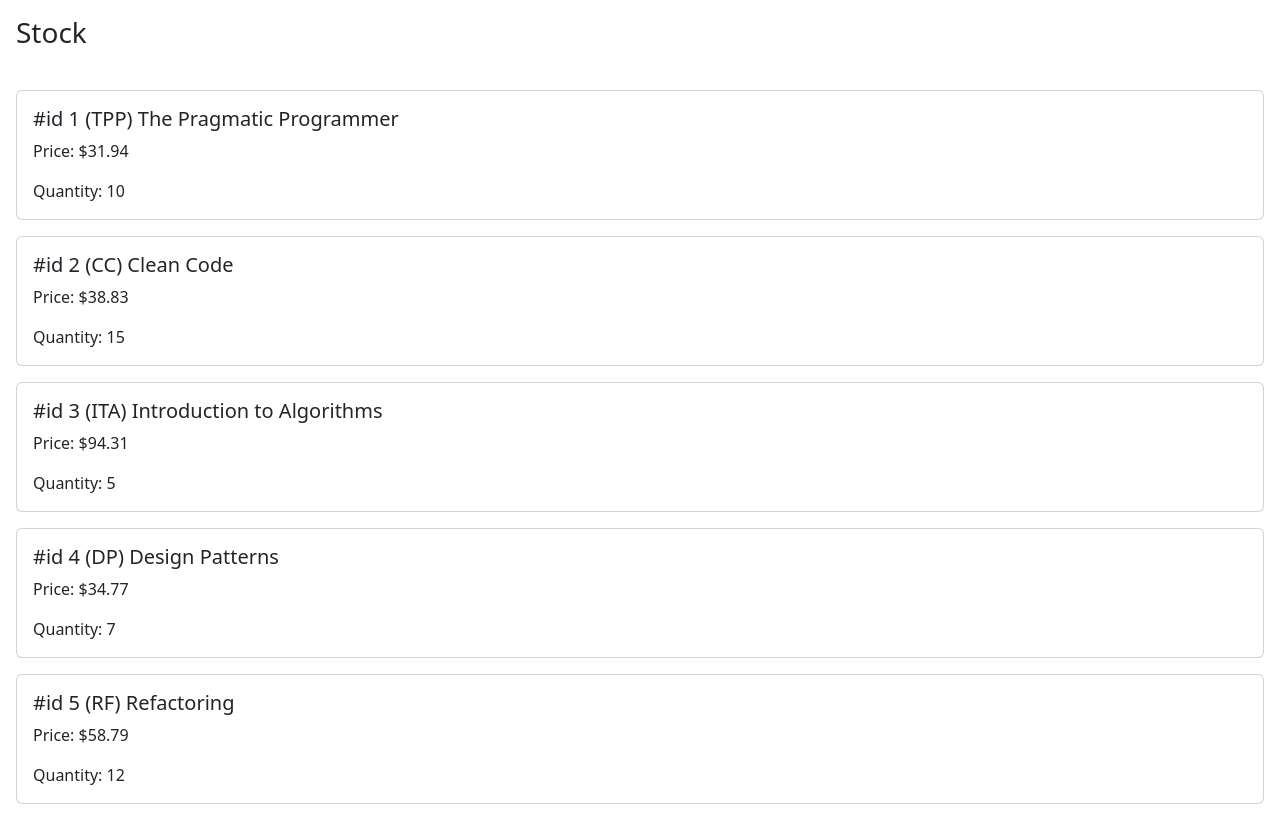
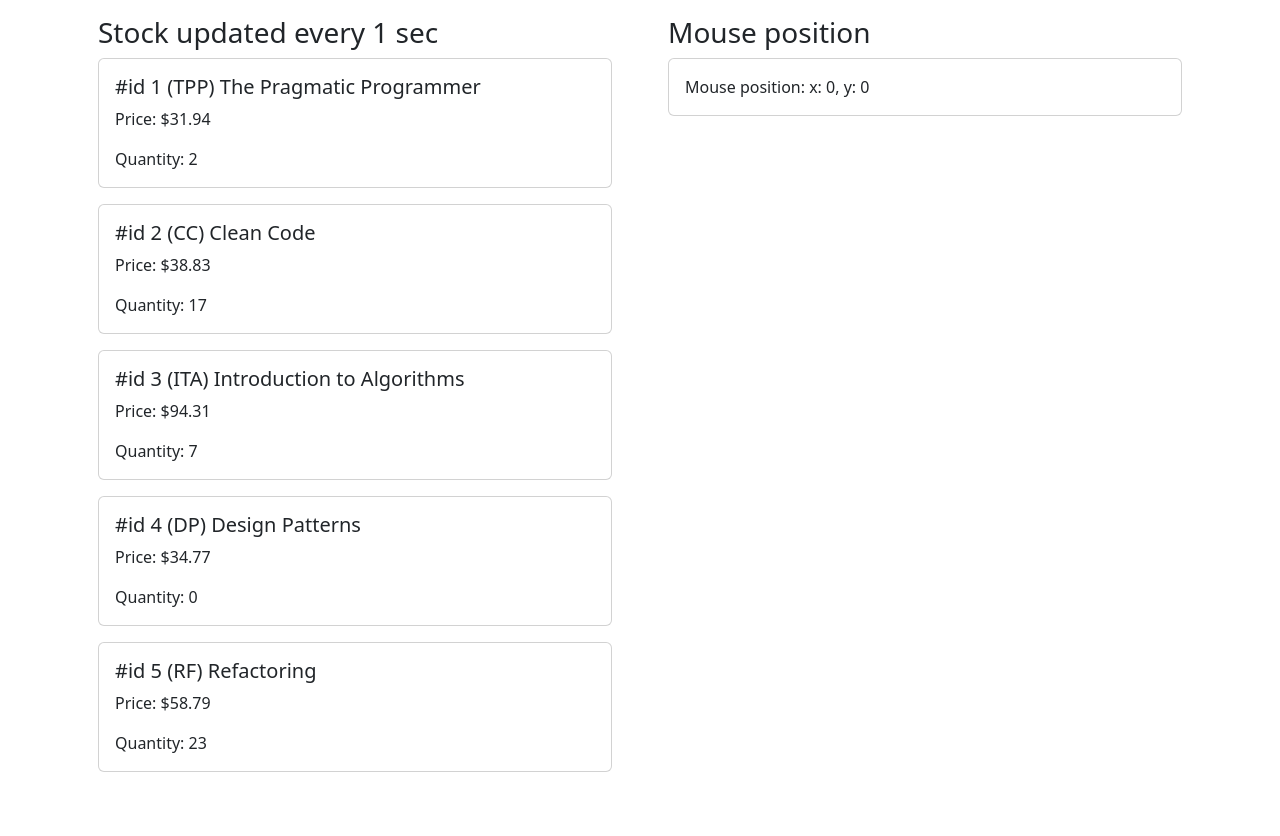
Before and after one commit to vafanasenka/lesson-app, a React (Create React App) app: page / in a window 1280 px wide. After the commit the page ends 804 px from the top, so only its background shows below. Built offline with nearby package versions, Linux system fonts and the light colour scheme.

Commit message:
useEffect

```diff
--- a/src/App.tsx
+++ b/src/App.tsx
@@ -1,29 +1,20 @@
 import './App.css';
 import data from './data/stocks.json';
 import StockList from './features/StockList/StockList';
-import { useEffect, useState } from 'react';
-import Book from './shared/types/book';
+import MousePosition from './features/MousePosition/MousePosition';
 
 function App() {
-  const [stocks, setStocks] = useState<Book[]>(data);
-
-  useEffect(() => {
-    const interval = setInterval(() => {
-      const updatedStocks = stocks.map(stock => {
-        const random = Math.random();
-        const diff = random * 10 - 5;
-        const newPrice = stock.price + diff;
-        return { ...stock, price: newPrice };
-      });
-
-      setStocks(updatedStocks);
-    }, 1000);
-
-    return () => clearInterval(interval);
-  }, [stocks]);
-
   return (
-      <StockList stocks={stocks} />
+      <div className="container">
+        <div className="row">
+          <div className="col-md-6">
+            <StockList stocks={data} />
+          </div>
+          <div className="col-md-6">
+            <MousePosition />
+          </div>
+        </div>
+      </div>
   );
 }
 
--- /dev/null
+++ b/src/features/MousePosition/MousePosition.tsx
@@ -0,0 +1,38 @@
+import React, { useEffect, useState } from "react";
+
+const MousePosition: React.FC = () => {
+    const [mousePosition, setMousePosition] = useState({ x: 0, y: 0 });
+
+    const handleMouseMove = (event: MouseEvent) => {
+        setMousePosition({
+            x: event.clientX,
+            y: event.clientY
+        });
+    };
+
+    useEffect(() => {
+        console.log("addEventListener");
+        window.addEventListener("mousemove", handleMouseMove);
+
+        return () => {
+            console.log("removeEventListener");
+            window.removeEventListener("mousemove", handleMouseMove);
+        };
+    }, []);
+
+    return (
+        <>
+            <div className="w-100 p-3">
+                <h3>Mouse position</h3>
+
+                <div className="card mb-3">
+                    <div className="card-body">
+                        <span>Mouse position: x: {mousePosition.x}, y: {mousePosition.y}</span>
+                    </div>
+                </div>
+            </div>
+        </>
+    );
+};
+
+export default MousePosition;
--- a/src/features/StockList/StockList.tsx
+++ b/src/features/StockList/StockList.tsx
@@ -1,4 +1,4 @@
-import React from 'react';
+import React, { useEffect, useState } from 'react';
 import Book from '../../shared/types/book';
 import StockItem from '../components/StockItem';
 
@@ -7,13 +7,34 @@
 }
 
 const StockList: React.FC<StockListProps> = ({ stocks }) => {
+    const [currentStocks, setStocks] = useState<Book[]>(stocks);
+
+    useEffect(() => {
+      const interval = setInterval(() => {
+        const updatedStocks = currentStocks.map(stock => {
+          const random = Math.random();
+
+          const diffPrice = random * 10 - 5;
+          const newPrice = Math.abs(stock.price + diffPrice);
+
+          const diffQuantity = Math.floor(random * 10) - 5;
+          const newQuantity = Math.abs(stock.quantity + diffQuantity);
+          return { ...stock, price: newPrice, quantity: newQuantity };
+        });
+
+        setStocks(updatedStocks);
+      }, 1000);
+
+      return () => clearInterval(interval);
+    }, [currentStocks]);
+
+
     return (
         <>
             <div className="w-100 p-3">
-                <h3>Stock</h3>
-            </div>
-            <div className="w-100 p-3">
-                {stocks.map(stock => (
+                <h3>Stock updated every 1 sec</h3>
+
+                {currentStocks.map(stock => (
                     <StockItem key={stock.id} stock={stock} />
                 ))}
             </div>
```
